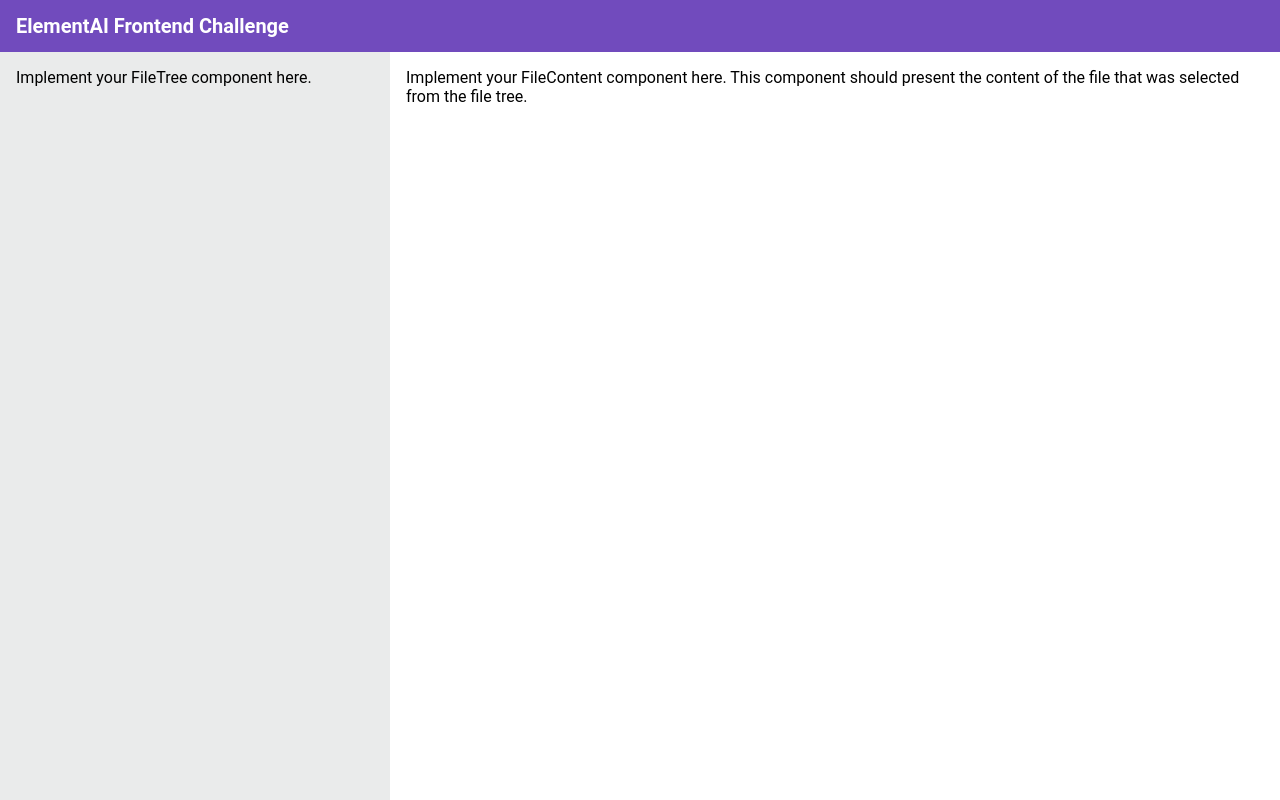
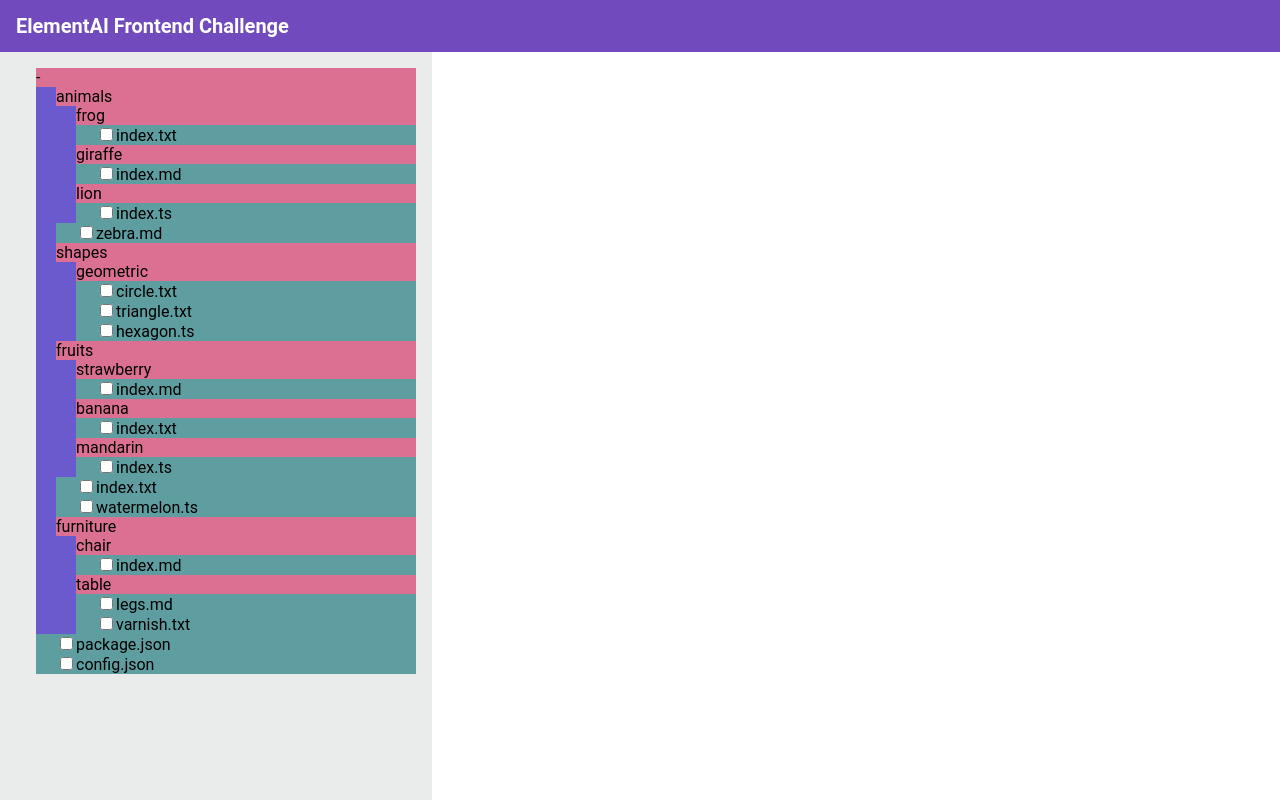
Before and after one commit to FloatingShepherd/file-tree, a React (Create React App) app: page / in a window 1280 px wide. Built offline with nearby package versions, Linux system fonts and the light colour scheme.

Commit message:
Finished implementation

```diff
--- a/src/components/App/index.tsx
+++ b/src/components/App/index.tsx
@@ -4,24 +4,42 @@ import FileTree from "../FileTree";
 import FileContent from "../FileContent";
 import fileFixtures from "../../fixtures/files.json";
 import File from "../../entities/file";
-
+import TreeViewDataSource from "../../entities/treeViewDataSource";
 type Props = {};
 
+const parsedFiles: File[] = File.generateFixtures(fileFixtures);
+
 const App: React.FC<Props> = (_) => {
-  const [selectedFile, updateSelectedFile] = useState(new File("","","",""));
+  const [selectedFile, updateSelectedFile] = useState(new File("", "", "", ""));
+  const [treeViewDataSource, updateTreeViewDataSource] = useState(new TreeViewDataSource());
 
-  let files:File[]=[];
+
+  const handleTreeViewDataSourceUpdate = (dataSource: TreeViewDataSource) => {
+    updateTreeViewDataSource(dataSource);
+  };
+
+  const handleFileSelected = (key: string, value: boolean) => {
+    console.log(key);
+    console.log(value);
+    const file: File = value ? parsedFiles.filter(file => file.getPath() === key)[0] : new File("", "", "", "");
+    updateSelectedFile(file);
+  };
+
   useEffect(() => {
     console.log("The file fixtures are here!", fileFixtures);
-    files = File.generateFixtures(fileFixtures);
-  }, [fileFixtures]);
+    const dataSource: TreeViewDataSource = new TreeViewDataSource();
+    parsedFiles.forEach(file => {
+      dataSource.addFileToTreeDataSource(file);
+    });
+    handleTreeViewDataSourceUpdate(dataSource);
+  }, []);
 
   return (
     <div className="App">
       <header className="App-header">ElementAI Frontend Challenge</header>
       <div className="App-content">
-        <FileTree fileFixtures={files} updateSelectedFile={updateSelectedFile} />
-        <FileContent selectedFile={selectedFile}/>
+        <FileTree dataSource={treeViewDataSource} handleFileSelected={handleFileSelected} />
+        <FileContent selectedFile={selectedFile} />
       </div>
     </div>
   );
--- a/src/components/FileContent/index.tsx
+++ b/src/components/FileContent/index.tsx
@@ -3,14 +3,13 @@ import File from "../../entities/file";
 import "./index.css";
 
 type Props = {
-  selectedFile:File
+  selectedFile: File
 };
 
-const FileContent: React.FC<Props> = ({selectedFile}) => {
+const FileContent: React.FC<Props> = ({ selectedFile }) => {
   return (
     <div className="FileContent">
-      Implement your FileContent component here. This component should present
-      the content of the file that was selected from the file tree.
+      {selectedFile.getContent()}
     </div>
   );
 };
--- a/src/components/FileTree/index.css
+++ b/src/components/FileTree/index.css
@@ -3,7 +3,6 @@
   background-color: #eaebeb;
   padding: 16px;
 }
-
 
 @media only screen and (max-width: 800px) {
   .FileTree {
--- a/src/components/FileTree/index.tsx
+++ b/src/components/FileTree/index.tsx
@@ -1,17 +1,23 @@
-import React, {Dispatch, SetStateAction} from "react";
-import File from "../../entities/file";
+import React from "react";
+import TreeViewDataSource from "../../entities/treeViewDataSource";
+
+import TreeView from "../TreeView/index";
 
 import "./index.css";
 
 type Props = {
-  fileFixtures:File[],
-  updateSelectedFile:Dispatch<SetStateAction<File>>
+  dataSource: TreeViewDataSource,
+  handleFileSelected: (key: string, value: boolean) => void
 };
 
-const FileTree: React.FC<Props> = ({fileFixtures, updateSelectedFile}) => {
+const FileTree: React.FC<Props> = ({ dataSource, handleFileSelected }) => {
   return (
-    <div className="FileTree">Implement your FileTree component here.</div>
+    <div className="FileTree">
+      <TreeView dataSource={dataSource} handleFileSelected={handleFileSelected}></TreeView>
+    </div>
   );
 };
 
+
+
 export default FileTree;
--- /dev/null
+++ b/src/components/TreeItem/index.css
@@ -0,0 +1,14 @@
+.TreeItem {
+    padding-left: 20px;
+}
+
+.TreeItemTitle {
+    background-color: palevioletred;
+}
+.TreeItemList {
+    background-color: slateblue;
+}
+.TreeValueList {
+    padding-left: 20px;
+    background-color: cadetblue;
+}
--- /dev/null
+++ b/src/components/TreeItem/index.tsx
@@ -0,0 +1,40 @@
+import React from "react";
+import TreeViewNode from "../../entities/treeViewNode";
+import "./index.css";
+
+type Props = {
+    node: TreeViewNode,
+    handleFileSelected: (key: string, value: boolean) => void
+};
+
+let currentSelected: string;
+
+const TreeItem: React.FC<Props> = ({ node, handleFileSelected }) => {
+    return (
+        <div className="TreeItem">
+            <header className="TreeItemTitle">{node.getName()}</header>
+            <div className="TreeItemList">
+                {node.getChildren().map((child, index) => {
+                    return <TreeItem key={`${node.getName()}${index}`} node={child} handleFileSelected={handleFileSelected}></TreeItem>;
+                })}
+            </div>
+            <div className="TreeValueList">
+                {((node.getValue() || []) as Array<string>).map((value, index) => {
+                    return <div key={`${node.getName()}${value}${index}`}>
+                        <label><input type="checkbox" onClick={() => {
+                            if (currentSelected === node.getKey()) {
+                                handleFileSelected(node.getKey(), false);
+                                currentSelected = "";
+                            } else {
+                                handleFileSelected(node.getKey(), true);
+                                currentSelected = node.getKey();
+                            }
+                        }} />{value}</label>
+                    </div>;
+                })}
+            </div>
+        </div>
+    );
+};
+
+export default TreeItem;
--- /dev/null
+++ b/src/components/TreeView/index.css
@@ -0,0 +1,3 @@
+.TreeView {
+    width:100%;
+}
--- /dev/null
+++ b/src/components/TreeView/index.tsx
@@ -0,0 +1,21 @@
+import React from "react";
+import TreeItem from "../TreeItem/index"
+import TreeViewNode from "../../entities/treeViewNode";
+import "./index.css";
+import TreeViewDataSource from "../../entities/treeViewDataSource";
+
+type Props = {
+  dataSource: TreeViewDataSource,
+  handleFileSelected: (key: string, value: boolean) => void
+};
+
+const TreeView: React.FC<Props> = ({ dataSource, handleFileSelected }) => {
+  const root: TreeViewNode = dataSource.getRoot();
+  return (
+    <div className="TreeView">
+      <TreeItem key={root.getName()} node={root} handleFileSelected={handleFileSelected}></TreeItem>
+    </div>
+  );
+};
+
+export default TreeView;
--- a/src/entities/file.ts
+++ b/src/entities/file.ts
@@ -1,19 +1,24 @@
 interface IFile {
-    path:string,
-    content:string,
-    createdAt:string,
-    updatedAt:string
+    path: string,
+    content: string,
+    createdAt: string,
+    updatedAt: string,
+    name?: string
 }
 
 export default class File {
+    private name: string;
+
     constructor(
-        private path:string,
-        private content:string,
-        private createdAt:string,
-        private updatedAt:string
-    ) {}
+        private path: string,
+        private content: string,
+        private createdAt: string,
+        private updatedAt: string
+    ) {
+        this.name = "";
+    }
 
-    static generateFixtures(fixtures:IFile[]):File[] {
+    static generateFixtures(fixtures: IFile[]): File[] {
         return fixtures.map(fixture => new File(fixture.path, fixture.content, fixture.createdAt, fixture.updatedAt));
     }
 
@@ -29,4 +34,15 @@ export default class File {
     getUpdatedAt() {
         return this.updatedAt;
     }
+    getName() {
+        return this.name;
+    }
+    setName(_name: string) {
+        this.name = _name;
+    }
+    splitPathAndSetName() {
+        const paths: string[] = this.path.split("/").filter((p) => p);
+        this.setName(paths.pop() || "");
+        return paths;
+    }
 };
--- /dev/null
+++ b/src/entities/treeViewDataSource.ts
@@ -0,0 +1,37 @@
+import TreeViewNode from "./treeViewNode";
+import File from "./file";
+
+
+export default class TreeViewDataSource {
+    private root: TreeViewNode;
+    private DEFAULT_ROOT_NAME = "-";
+    constructor() {
+        this.root = new TreeViewNode(this.DEFAULT_ROOT_NAME, "", []);
+    }
+
+    getRoot(): TreeViewNode {
+        return this.root;
+    }
+
+    addFileToTreeDataSource(file: File) {
+        const paths = file.splitPathAndSetName();
+        let currentNode = this.root;
+
+        // Traverse the tre based on file path.
+        // Create nodes if such nodes do not exist.
+        for (let i = 0; i < paths.length; i += 1) {
+            const path = paths[i];
+            const childNode: TreeViewNode | null = currentNode.findChild(path);
+            if (childNode) {
+                currentNode = childNode;
+            } else {
+                currentNode = currentNode.addChild(path, file.getPath(), []);
+            }
+        }
+
+        // Add file to the last traveled node
+        const values: string[] = currentNode.getValue() || [];
+        values.push(file.getName())
+        currentNode.setValue(values);
+    }
+}
--- /dev/null
+++ b/src/entities/treeViewNode.ts
@@ -0,0 +1,36 @@
+export default class TreeViewNode {
+    private value: any;
+
+    constructor(
+        private name: string,
+        private key: string,
+        private children: TreeViewNode[]
+    ) { }
+
+    getName() {
+        return this.name;
+    }
+    getKey() {
+        return this.key;
+    }
+    getChildren(): TreeViewNode[] {
+        return this.children;
+    }
+    setValue(_value: any): any {
+        this.value = _value;
+    }
+    getValue(): any {
+        return this.value;
+    }
+
+    findChild(_name: string): TreeViewNode | null {
+        const result = this.children.filter((n: TreeViewNode) => n.name === _name);
+        return result && result.length ? result[0] : null;
+    }
+
+    addChild(_name: string, _key: string, _children: TreeViewNode[]): TreeViewNode {
+        const child: TreeViewNode = new TreeViewNode(_name, _key, _children);
+        this.children.push(child);
+        return child;
+    }
+}
```
